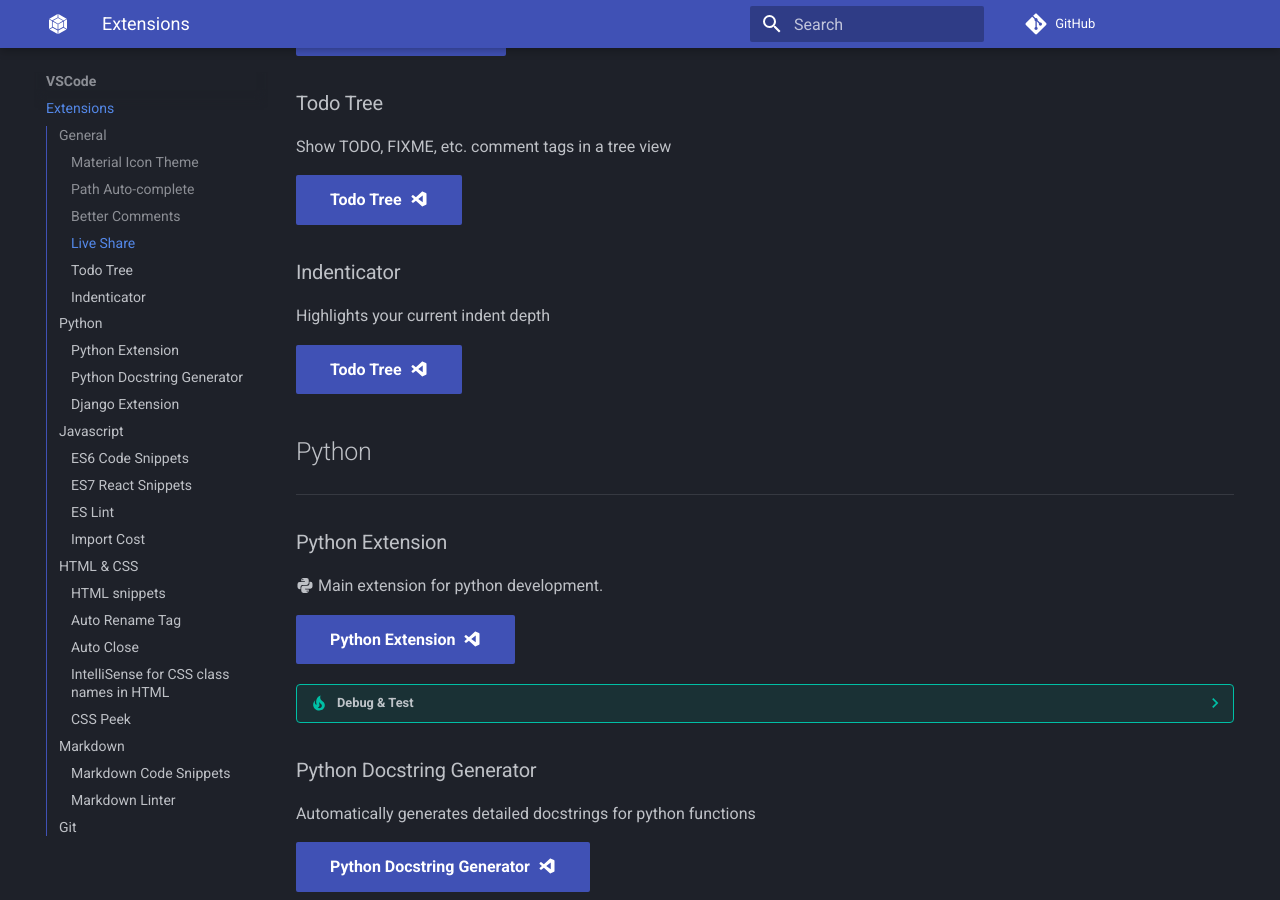
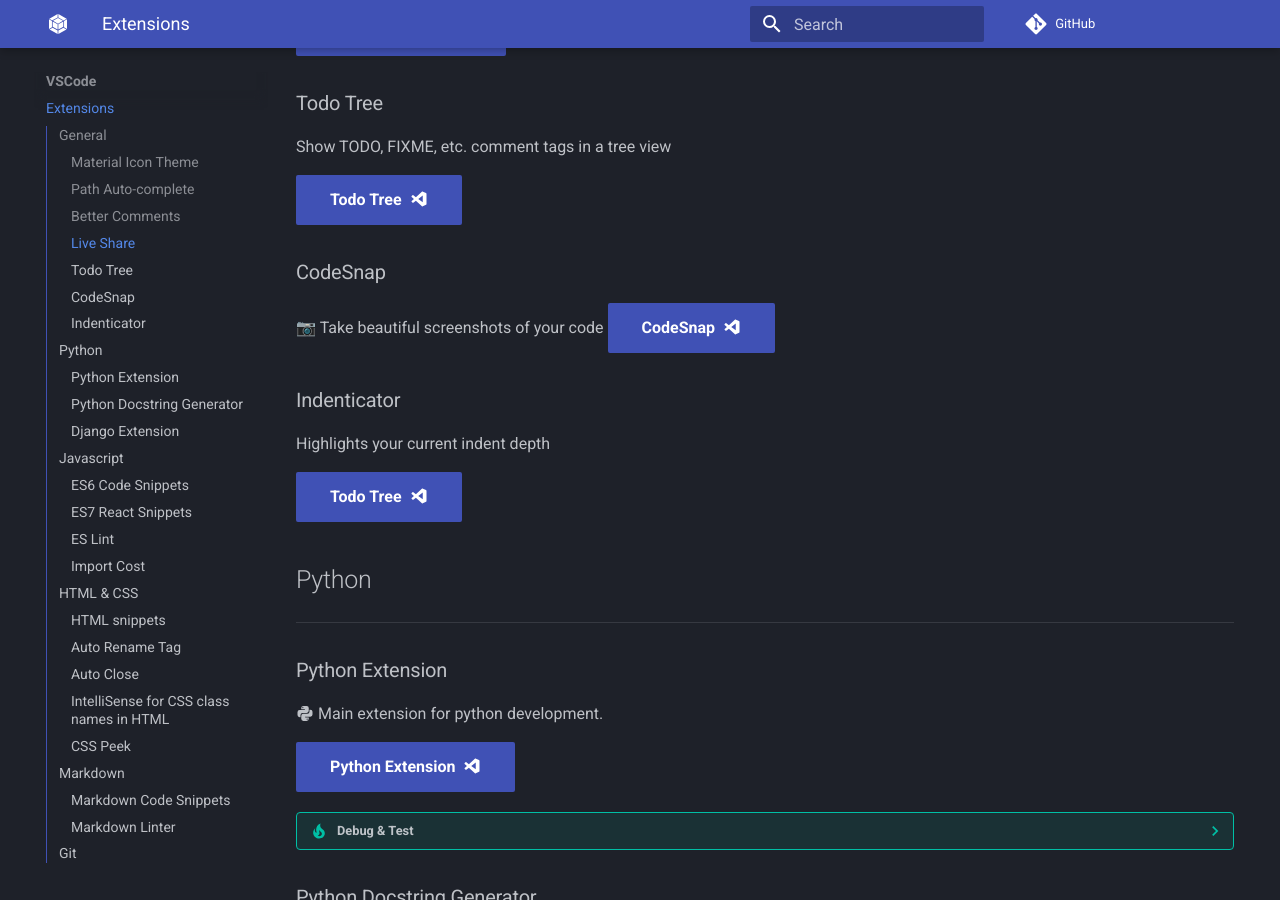
Before and after one commit to UnknownPlatypus/programming-memento, an MkDocs documentation site: the page built from docs/vscode/vscode.md, in a window 1280 px wide and 900 px high, scrolled down 968 px. Built offline with MkDocs 1.6.1 and Material for MkDocs 9.7.7, drawn with Linux system fonts in a browser that asks for light colours; comment, search, counter and statistics services are not loaded; old or Windows-style settings are respelled for this version of MkDocs.

Commit message:
adding codesnap extension

```diff
--- a/docs/vscode/vscode.md
+++ b/docs/vscode/vscode.md
@@ -36,6 +36,11 @@
 Show TODO, FIXME, etc. comment tags in a tree view
 
 [Todo Tree&nbsp; :material-microsoft-visual-studio-code:](https://marketplace.visualstudio.com/items?itemName=Gruntfuggly.todo-tree){ .md-button .md-button--primary  }
+
+### CodeSnap
+
+📷 Take beautiful screenshots of your code
+[CodeSnap&nbsp; :material-microsoft-visual-studio-code:](https://marketplace.visualstudio.com/items?itemName=adpyke.codesnap){ .md-button .md-button--primary  }
 
 ### Indenticator
 
```
